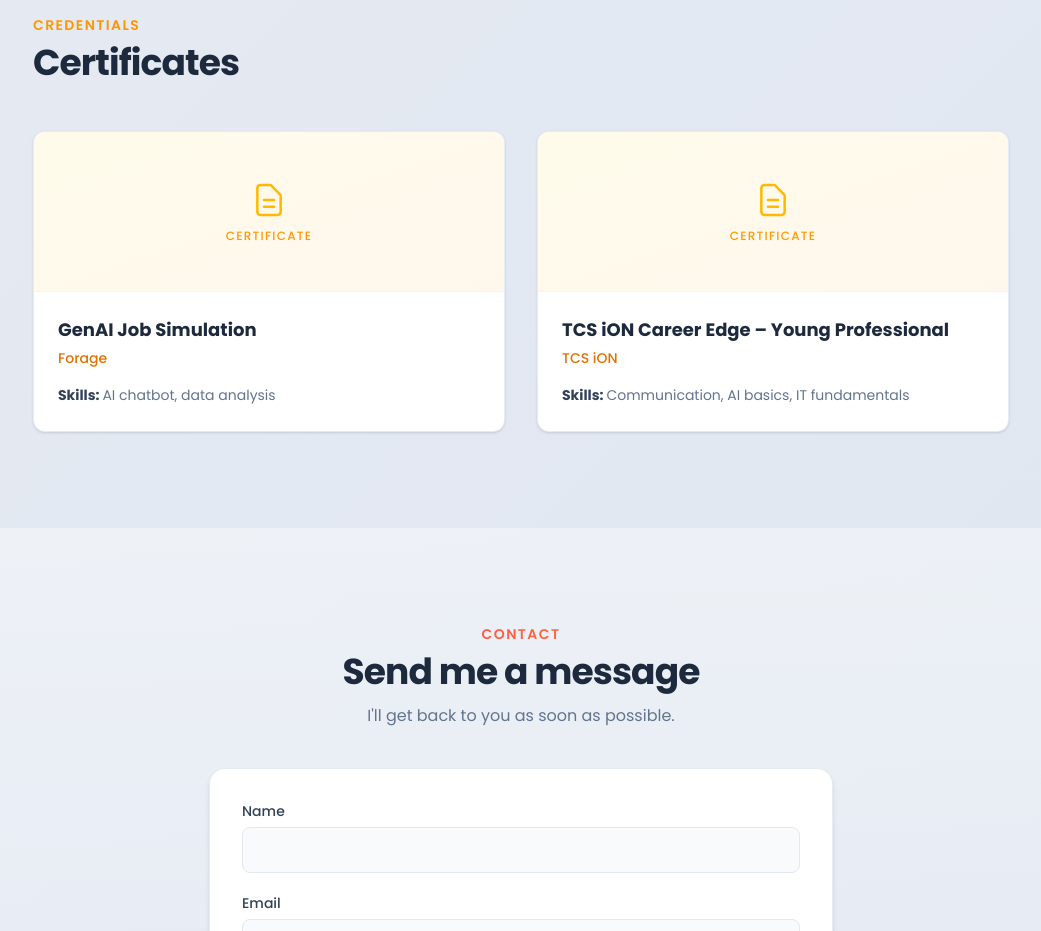
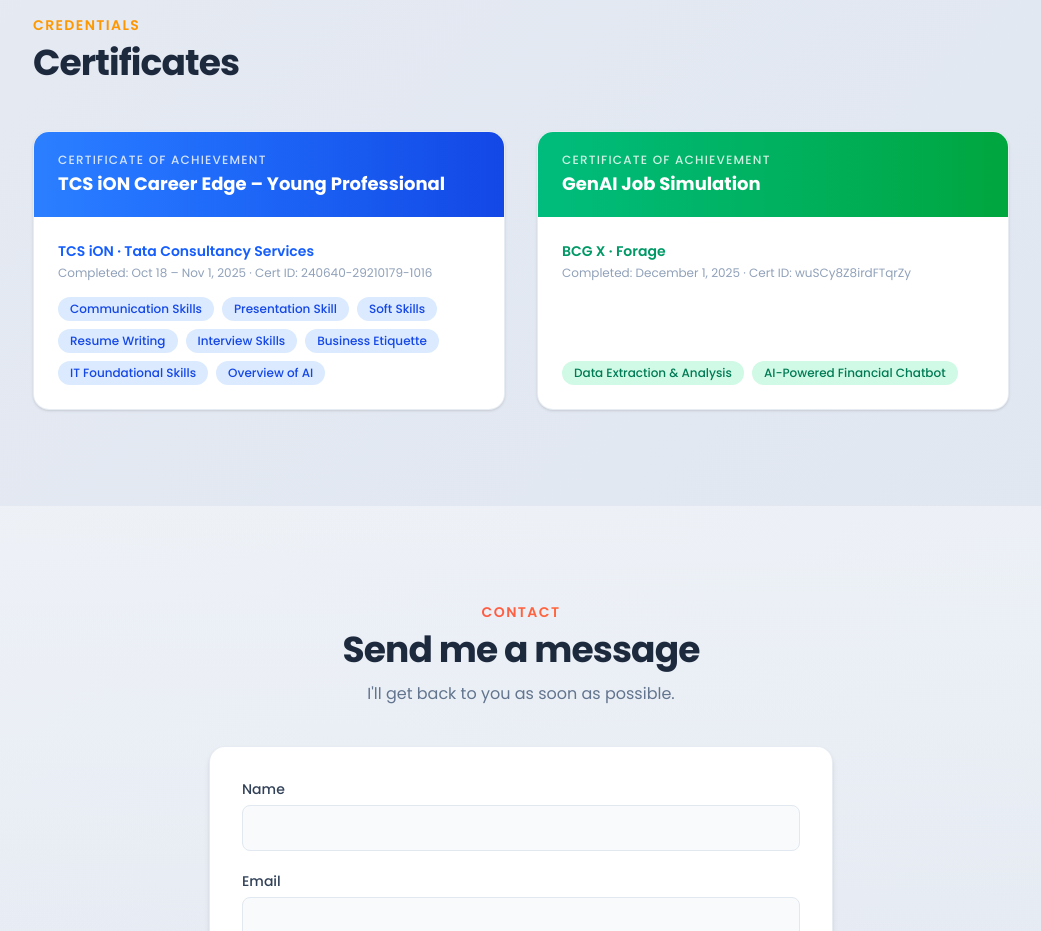
Before and after one commit to prince-kcode/PORTFOLIO, a React (Vite) app: page / in a window 1280 px wide. Shown: the part 2320-3251 px from the top of the page, without its empty margins (119-1160 px from the left). Built offline with nearby package versions, Linux system fonts and the light colour scheme.

Commit message:
feat: updated certificates with real data from TCS iON and GenAI/Forage certs

```diff
--- a/src/components/Certificates.jsx
+++ b/src/components/Certificates.jsx
@@ -2,14 +2,38 @@
 
 const certificates = [
   {
-    title: "GenAI Job Simulation",
-    platform: "Forage",
-    skills: "AI chatbot, data analysis",
+    title: "TCS iON Career Edge – Young Professional",
+    issuer: "TCS iON · Tata Consultancy Services",
+    date: "Oct 18 – Nov 1, 2025",
+    certId: "240640-29210179-1016",
+    skills: [
+      "Communication Skills",
+      "Presentation Skill",
+      "Soft Skills",
+      "Resume Writing",
+      "Interview Skills",
+      "Business Etiquette",
+      "IT Foundational Skills",
+      "Overview of AI",
+    ],
+    color: "from-blue-500 to-blue-700",
+    bgColor: "from-blue-50 to-sky-50",
+    accentText: "text-blue-600",
+    badgeColor: "bg-blue-100 text-blue-700",
   },
   {
-    title: "TCS iON Career Edge \u2013 Young Professional",
-    platform: "TCS iON",
-    skills: "Communication, AI basics, IT fundamentals",
+    title: "GenAI Job Simulation",
+    issuer: "BCG X · Forage",
+    date: "December 1, 2025",
+    certId: "wuSCy8Z8irdFTqrZy",
+    skills: [
+      "Data Extraction & Analysis",
+      "AI-Powered Financial Chatbot",
+    ],
+    color: "from-emerald-500 to-green-600",
+    bgColor: "from-emerald-50 to-green-50",
+    accentText: "text-emerald-600",
+    badgeColor: "bg-emerald-100 text-emerald-700",
   },
 ];
 
@@ -30,24 +54,36 @@
           {certificates.map((cert, idx) => (
             <article
               key={idx}
-              className="flex flex-col overflow-hidden rounded-xl border border-slate-200/80 bg-white shadow-sm transition-all hover:shadow-lg hover:-translate-y-1"
+              className="flex flex-col overflow-hidden rounded-2xl border border-slate-200/80 bg-white shadow-sm transition-all hover:shadow-xl hover:-translate-y-1"
             >
-              <div className="h-40 w-full bg-gradient-to-br from-amber-50 to-orange-50 flex flex-col items-center justify-center border-b border-slate-100">
-                <svg className="w-10 h-10 text-amber-400 mb-2" fill="none" stroke="currentColor" viewBox="0 0 24 24">
-                  <path strokeLinecap="round" strokeLinejoin="round" strokeWidth={1.5} d="M9 12h6m-6 4h6m2 5H7a2 2 0 01-2-2V5a2 2 0 012-2h5.586a1 1 0 01.707.293l5.414 5.414a1 1 0 01.293.707V19a2 2 0 01-2 2z" />
-                </svg>
-                <span className="text-amber-500 font-medium text-xs tracking-widest uppercase">Certificate</span>
-              </div>
-              <div className="p-6">
-                <h3 className="text-lg font-bold text-slate-800 mb-1">
+              {/* Header band */}
+              <div className={`bg-gradient-to-r ${cert.color} px-6 py-5 text-white`}>
+                <p className="text-xs font-medium uppercase tracking-widest opacity-80">
+                  Certificate of Achievement
+                </p>
+                <h3 className="mt-1 text-lg font-bold leading-snug">
                   {cert.title}
                 </h3>
-                <p className="text-sm font-medium text-amber-600 mb-4">
-                  {cert.platform}
+              </div>
+
+              {/* Body */}
+              <div className="p-6 flex-1 flex flex-col">
+                <p className={`text-sm font-semibold ${cert.accentText} mb-1`}>
+                  {cert.issuer}
                 </p>
-                <div className="text-sm leading-relaxed text-slate-500">
-                  <strong className="text-slate-700">Skills: </strong>
-                  {cert.skills}
+                <p className="text-xs text-slate-400 mb-4">
+                  Completed: {cert.date} · Cert ID: {cert.certId}
+                </p>
+
+                <div className="flex flex-wrap gap-2 mt-auto">
+                  {cert.skills.map((skill) => (
+                    <span
+                      key={skill}
+                      className={`rounded-full px-3 py-1 text-xs font-medium ${cert.badgeColor}`}
+                    >
+                      {skill}
+                    </span>
+                  ))}
                 </div>
               </div>
             </article>
```
